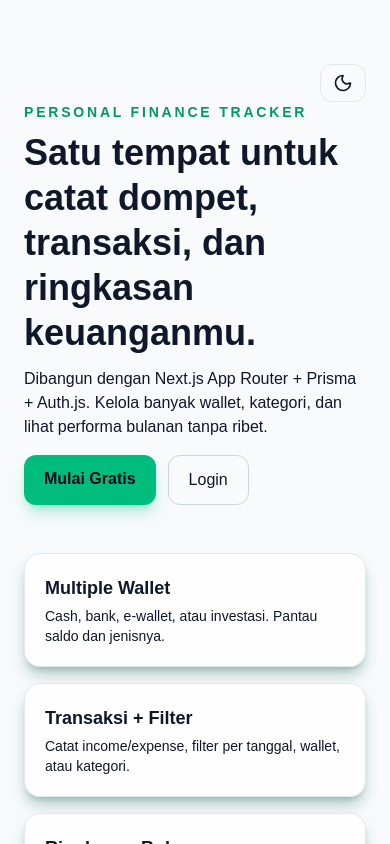
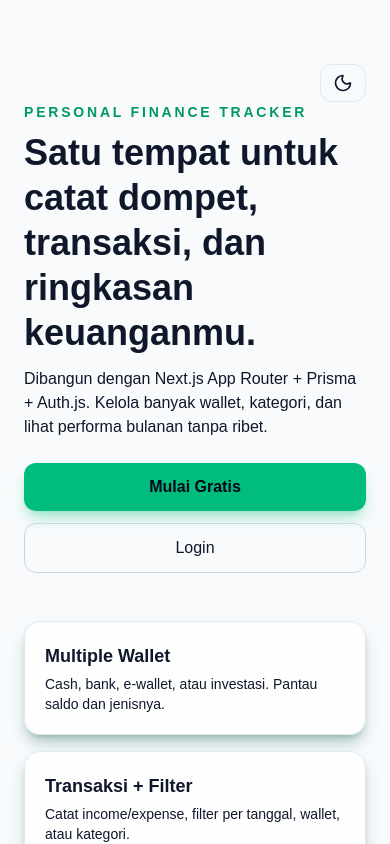
Before and after one commit to muhtegaralfikri/nextjs-finance-tracker, a Next.js app: page / in a window 390 px wide. Shown: the top 844 px of the page. Built offline with nearby package versions, Linux system fonts and the light colour scheme.

Commit message:
fix hover button login dan lihat trasaksi

```diff
--- a/app/page.tsx
+++ b/app/page.tsx
@@ -10,7 +10,7 @@ export default function Home() {
         <div className="flex justify-end">
           <ThemeToggle />
         </div>
-        <header className="flex flex-col gap-4 md:flex-row md:items-center md:justify-between">
+        <header className="flex flex-col gap-6 md:flex-row md:items-center md:justify-between">
           <div>
             <p className="text-sm font-semibold text-emerald-600 dark:text-emerald-300 uppercase tracking-[0.2em]">
               Personal Finance Tracker
@@ -23,16 +23,16 @@ export default function Home() {
               kategori, dan lihat performa bulanan tanpa ribet.
             </p>
           </div>
-          <div className="flex gap-3">
+          <div className="flex flex-col sm:flex-row gap-3 w-full sm:w-auto">
             <a
               href="/register"
-              className="rounded-xl bg-emerald-500 hover:bg-emerald-600 text-slate-950 font-semibold px-5 py-3 shadow-lg shadow-emerald-500/30"
+              className="inline-flex items-center justify-center rounded-xl bg-emerald-500 hover:bg-emerald-600 text-slate-950 font-semibold px-5 py-3 shadow-lg shadow-emerald-500/30 w-full sm:w-auto transition"
             >
               Mulai Gratis
             </a>
             <a
               href="/login"
-              className="rounded-xl border border-slate-700 hover:border-emerald-400 px-5 py-3 text-slate-100"
+              className="inline-flex items-center justify-center rounded-xl border border-slate-700 px-5 py-3 text-slate-100 transition w-full sm:w-auto hover:bg-(--skeleton-bg) hover:border-(--skeleton-bg) hover:text-white"
             >
               Login
             </a>
@@ -69,7 +69,7 @@ export default function Home() {
             </a>
             <a
               href="/transactions"
-              className="rounded-lg border border-slate-700 px-4 py-2 text-slate-100 hover:border-emerald-400 hover:bg-slate-800/60 hover:text-emerald-200 transition-colors"
+              className="rounded-lg border border-slate-700 px-4 py-2 text-slate-100 transition-colors hover:bg-(--skeleton-bg) hover:border-(--skeleton-bg) hover:text-white"
             >
               Lihat Transaksi
             </a>
```
